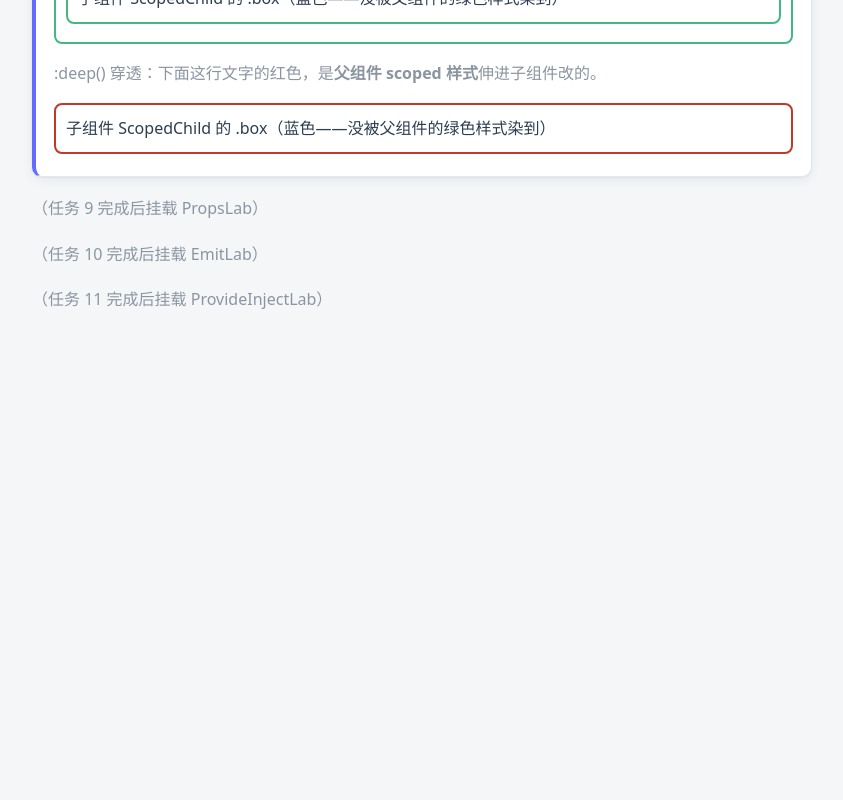
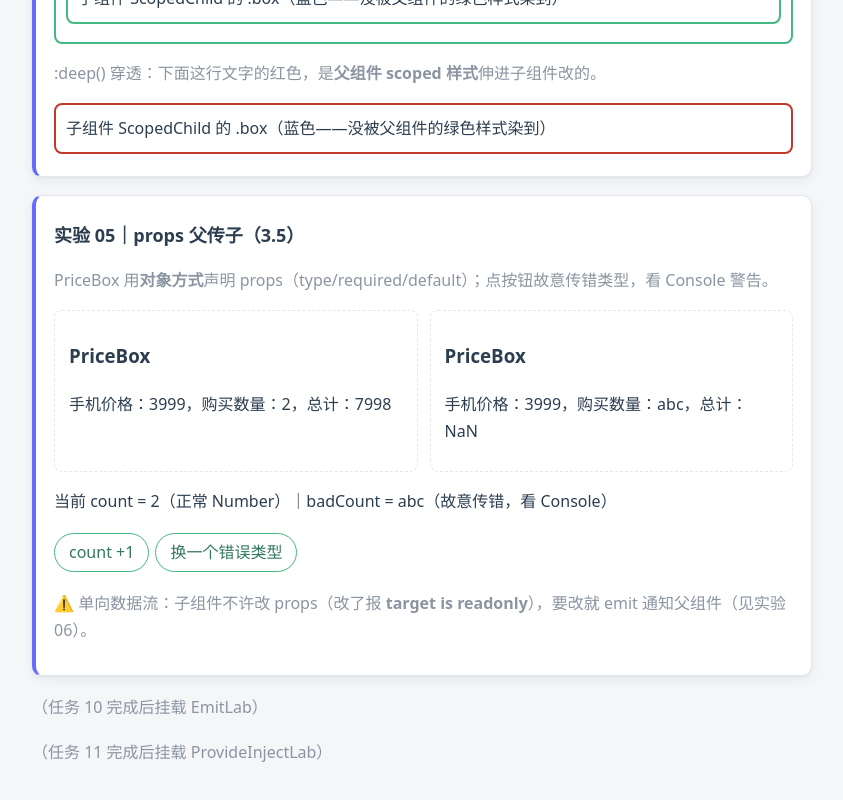
Before and after one commit to yuanye-01/web-framework-32605150620, a Vue app in the folder labs/ch03-components/: page / in a window 1280 px wide. Shown: the part 1621-2421 px from the top of the page, without its empty margins (218-1061 px from the left). Before the commit the page ends 2080 px from the top, so only its background shows below. Built offline with nearby package versions, Linux system fonts and the light colour scheme.

Commit message:
ch03-components-32605150620

```diff
--- a/labs/ch03-components/src/App.vue
+++ b/labs/ch03-components/src/App.vue
@@ -36,7 +36,7 @@
       </div>
     </section>
     <section id="exp-04"><ScopedLab /></section>
-    <section id="exp-05"><p class="muted">（任务 9 完成后挂载 PropsLab）</p></section>
+    <section id="exp-05"><PropsLab /></section>
     <section id="exp-06"><p class="muted">（任务 10 完成后挂载 EmitLab）</p></section>
     <section id="exp-07"><p class="muted">（任务 11 完成后挂载 ProvideInjectLab）</p></section>
   </div>
@@ -48,10 +48,11 @@ import CountSetup from './experiments/01-apis/CountSetup.vue'
 import LifecycleDemo from './experiments/02-lifecycle/LifecycleDemo.vue'
 import LocalDemo from './experiments/03-register/LocalDemo.vue'
 import ScopedLab from './experiments/04-scoped/ScopedLab.vue'
+import PropsLab from './experiments/05-props/PropsLab.vue'
 
 export default {
   name: 'App',
-  components: { CountOptions, CountSetup, LifecycleDemo, LocalDemo, ScopedLab }
+  components: { CountOptions, CountSetup, LifecycleDemo, LocalDemo, ScopedLab, PropsLab }
 }
 </script>
 
--- /dev/null
+++ b/labs/ch03-components/src/experiments/05-props/PriceBox.vue
@@ -0,0 +1,36 @@
+<!-- PriceBox.vue —— 子组件：对象方式声明 props + computed（教材例 3-10 同构） -->
+<template>
+  <div class="mini">
+    <h3>PriceBox</h3>
+    <p>手机价格：{{ price }}，购买数量：{{ count }}，总计：{{ total }}</p>
+  </div>
+</template>
+
+<script>
+export default {
+  name: 'PriceBox',
+  props: {
+    price: {
+      type: Number,
+      default: 0
+    },
+    count: {
+      type: Number,
+      required: true
+    }
+  },
+  computed: {
+    total() {
+      return this.price * this.count
+    }
+  }
+}
+</script>
+
+<style scoped>
+.mini {
+  border: 1px dashed var(--border);
+  border-radius: 8px;
+  padding: 10px 14px;
+}
+</style>
--- /dev/null
+++ b/labs/ch03-components/src/experiments/05-props/PropsLab.vue
@@ -0,0 +1,57 @@
+<!-- PropsLab.vue —— 实验 05：父传子 props（3.5）
+     教材例 3-10 同构：PriceBox 接收 price（对象方式声明 + 验证） -->
+<template>
+  <div class="lab">
+    <h2>实验 05｜props 父传子（3.5）</h2>
+    <p class="muted">PriceBox 用<b>对象方式</b>声明 props（type/required/default）；点按钮故意传错类型，看 Console 警告。</p>
+
+    <div class="pair">
+      <PriceBox :price="price" :count="count" />
+      <PriceBox :price="price" :count="badCount" />
+    </div>
+
+    <p>当前 count = {{ count }}（正常 Number）｜badCount = {{ badCount }}（故意传错，看 Console）</p>
+    <button @click="count++">count +1</button>
+    <button @click="badCount = badCount === 'abc' ? 'xyz' : 'abc'">换一个错误类型</button>
+
+    <p class="muted">⚠️ 单向数据流：子组件不许改 props（改了报 <b>target is readonly</b>），要改就 emit 通知父组件（见实验 06）。</p>
+  </div>
+</template>
+
+<script>
+import PriceBox from './PriceBox.vue'
+
+export default {
+  name: 'PropsLab',
+  components: { PriceBox },
+  data() {
+    return {
+      price: 3999,
+      count: 2,
+      badCount: 'abc'
+    }
+  }
+}
+</script>
+
+<style scoped>
+.lab {
+  background: var(--card, #fff);
+  border: 1px solid var(--border);
+  border-left: 4px solid var(--accent);
+  border-radius: var(--radius);
+  box-shadow: var(--shadow);
+  padding: 14px 18px;
+}
+
+.pair {
+  display: grid;
+  grid-template-columns: 1fr 1fr;
+  gap: 12px;
+  margin: 8px 0;
+}
+
+.muted {
+  color: var(--muted);
+}
+</style>
```
